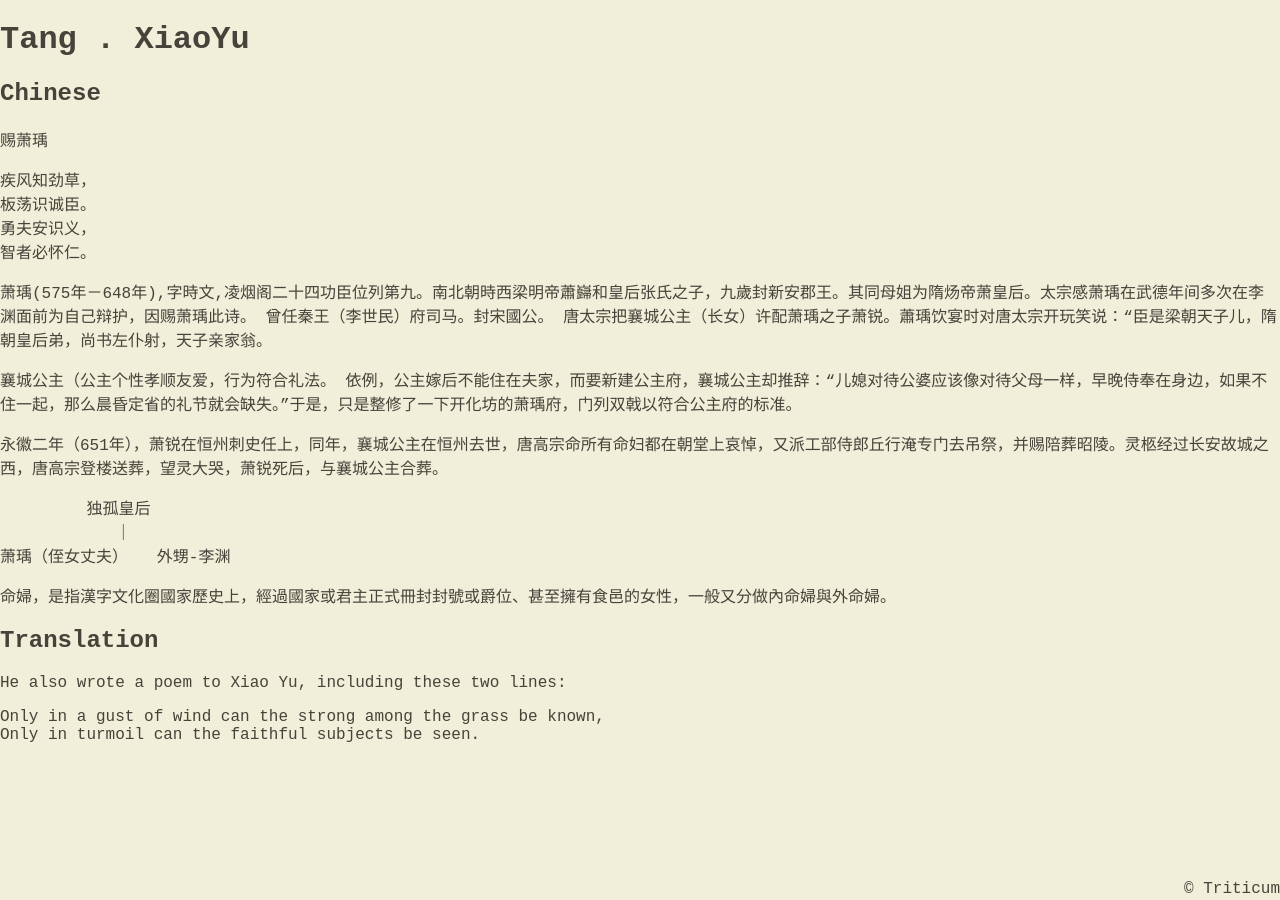
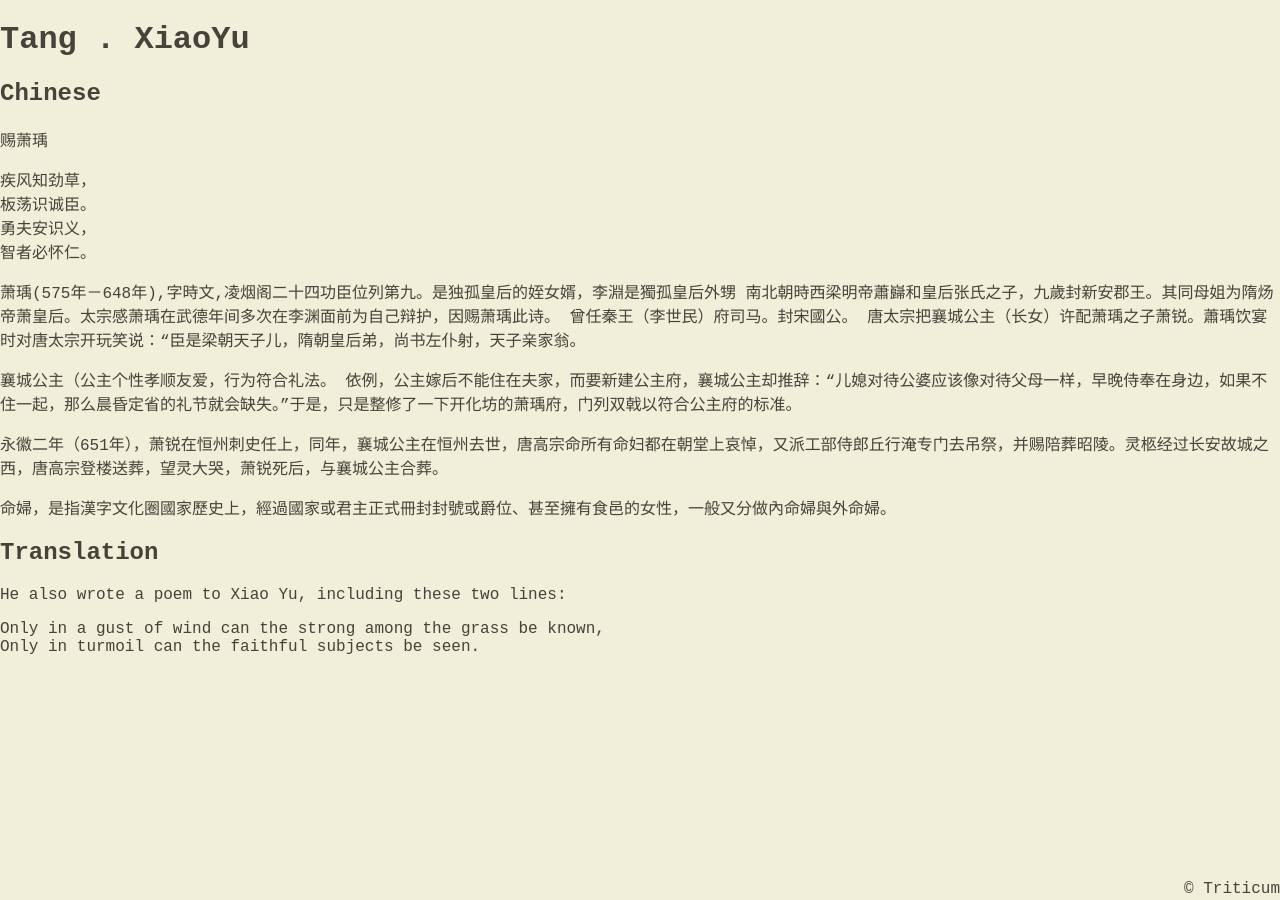
Before and after one commit to Triticum01/Triticum01.github.io, a Jekyll site: the page built from _posts/2022-02-22-Tang-XiaoYu.md, in a window 1280 px wide. Built offline with Jekyll 4.4.1, drawn with Linux system fonts in a browser that asks for light colours; nearby versions of some CDN libraries.

Commit message:
Update 2022-02-22-Tang-XiaoYu.md

```diff
--- a/_posts/2022-02-22-Tang-XiaoYu.md
+++ b/_posts/2022-02-22-Tang-XiaoYu.md
@@ -17,23 +17,13 @@ categories: jekyll update
 智者必怀仁。
 
 
-萧瑀(575年－648年),字時文,凌烟阁二十四功臣位列第九。南北朝時西梁明帝蕭巋和皇后张氏之子，九歲封新安郡王。其同母姐为隋炀帝萧皇后。太宗感萧瑀在武德年间多次在李渊面前为自己辩护，因赐萧瑀此诗。 曾任秦王（李世民）府司马。封宋國公。
+萧瑀(575年－648年),字時文,凌烟阁二十四功臣位列第九。是独孤皇后的姪女婿，李淵是獨孤皇后外甥  南北朝時西梁明帝蕭巋和皇后张氏之子，九歲封新安郡王。其同母姐为隋炀帝萧皇后。太宗感萧瑀在武德年间多次在李渊面前为自己辩护，因赐萧瑀此诗。 曾任秦王（李世民）府司马。封宋國公。
 唐太宗把`襄城公主`（长女）许配萧瑀之子萧锐。蕭瑀饮宴时对唐太宗开玩笑说：“臣是梁朝天子儿，隋朝皇后弟，尚书左仆射，天子亲家翁。
 
 
 `襄城公主`（公主个性孝顺友爱，行为符合礼法。 依例，公主嫁后不能住在夫家，而要新建公主府，襄城公主却推辞：“儿媳对待公婆应该像对待父母一样，早晚侍奉在身边，如果不住一起，那么晨昏定省的礼节就会缺失。”于是，只是整修了一下开化坊的萧瑀府，门列双戟以符合公主府的标准。
 
 永徽二年（651年），萧锐在恒州刺史任上，同年，襄城公主在恒州去世，唐高宗命所有`命妇`都在朝堂上哀悼，又派工部侍郎丘行淹专门去吊祭，并赐陪葬昭陵。灵柩经过长安故城之西，唐高宗登楼送葬，望灵大哭，萧锐死后，与襄城公主合葬。
-
-
-
-
-
-
-             独孤皇后
-                ｜
-    萧瑀（侄女丈夫）   外甥-李渊
-
 
 
 `命婦`，是指漢字文化圈國家歷史上，經過國家或君主正式冊封封號或爵位、甚至擁有食邑的女性，一般又分做內命婦與外命婦。
```
